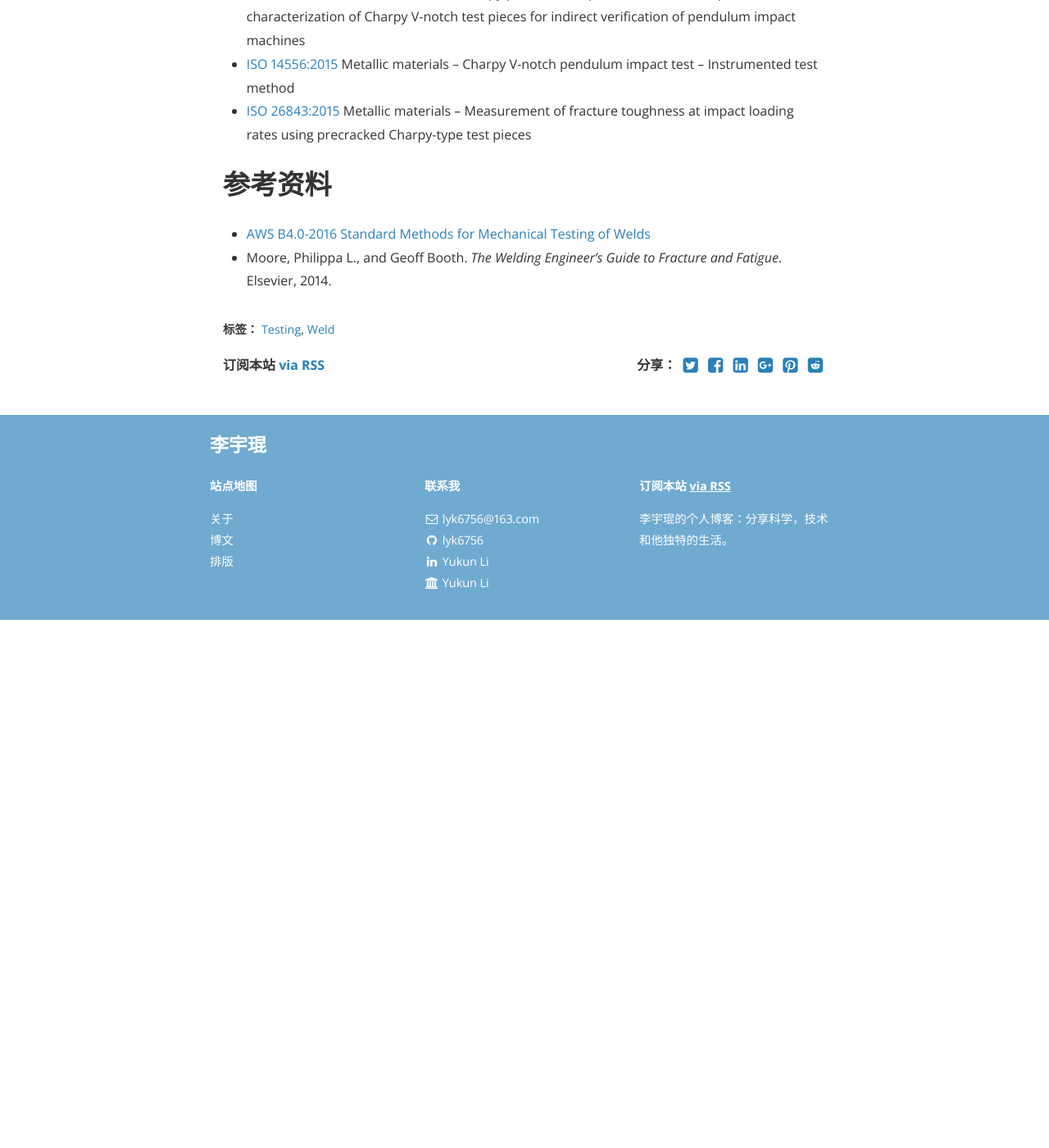
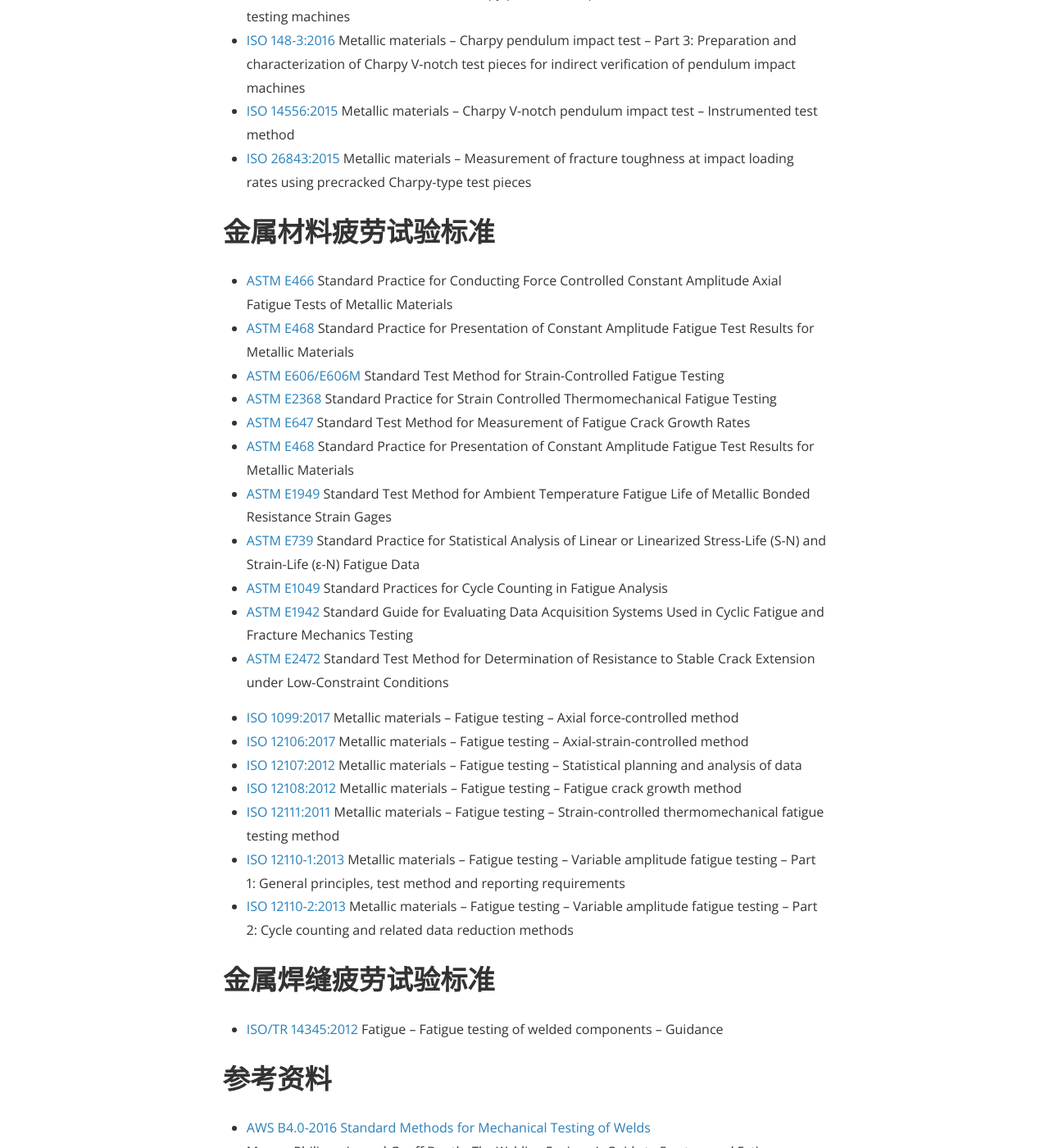
Before and after one commit to lyk6756/lyk6756.github.io, a Jekyll site: the page built from _posts/2018-04-20-Fracture_Test_Standard.md, in a window 1280 px wide and 1400 px high, scrolled down 1877 px. Shown: the whole window at 82% size. Built offline with Jekyll 4.4.1, drawn with Linux system fonts in a browser that asks for light colours; nearby versions of some CDN libraries; comment, search, counter and statistics services are not loaded; before the commit the page ends 2633 px from its top, so only the background shows below that; some of the changed text lies outside the part shown.

Commit message:
add new standards about fatigue

```diff
--- a/_posts/2018-04-20-Fracture_Test_Standard.md
+++ b/_posts/2018-04-20-Fracture_Test_Standard.md
@@ -11,6 +11,7 @@
 
 # 相关专题
 
+* [ASTM Subcommittee E08.05](https://www.astm.org/COMMIT/SUBCOMMIT/E0805.htm) on Cyclic Deformation and Fatigue Crack Formation
 * [ASTM Subcommittee E08.06](https://www.astm.org/COMMIT/SUBCOMMIT/E0806.htm) on Crack Growth Behavior
 * [ASTM Subcommittee E08.07](https://www.astm.org/COMMIT/SUBCOMMIT/E0807.htm) on Fracture Mechanics
 * [ASTM Subcommittee E28.07](https://www.astm.org/COMMIT/SUBCOMMIT/E2807.htm) on Impact Testing
@@ -23,7 +24,7 @@
 
 * [ASTM E1823](https://www.astm.org/Standards/E1823.htm) Standard Terminology Relating to Fatigue and Fracture Testing
 * [ASTM A370](https://www.astm.org/Standards/A370.htm) Standard Test Methods and Definitions for Mechanical Testing of Steel Products
-
+* [ASTM E561](https://www.astm.org/Standards/E561.htm) Standard Test Method for KR Curve Determination
 
 # 金属材料断裂韧性试验标准
 
@@ -56,6 +57,33 @@
 * [ISO 26843:2015](https://www.iso.org/standard/65516.html) Metallic materials -- Measurement of fracture toughness at impact loading rates using precracked Charpy-type test pieces
 
 
+# 金属材料疲劳试验标准
+
+* [ASTM E466](https://www.astm.org/Standards/E466.htm) Standard Practice for Conducting Force Controlled Constant Amplitude Axial Fatigue Tests of Metallic Materials
+* [ASTM E468](https://www.astm.org/Standards/E468.htm) Standard Practice for Presentation of Constant Amplitude Fatigue Test Results for Metallic Materials
+* [ASTM E606/E606M](https://www.astm.org/Standards/E606.htm) Standard Test Method for Strain-Controlled Fatigue Testing
+* [ASTM E2368](https://www.astm.org/Standards/E2368.htm) Standard Practice for Strain Controlled Thermomechanical Fatigue Testing
+* [ASTM E647](https://www.astm.org/Standards/E647.htm) Standard Test Method for Measurement of Fatigue Crack Growth Rates
+* [ASTM E468](https://www.astm.org/Standards/E468.htm) Standard Practice for Presentation of Constant Amplitude Fatigue Test Results for Metallic Materials
+* [ASTM E1949](https://www.astm.org/Standards/E1949.htm) Standard Test Method for Ambient Temperature Fatigue Life of Metallic Bonded Resistance Strain Gages
+* [ASTM E739](https://www.astm.org/Standards/E739.htm) Standard Practice for Statistical Analysis of Linear or Linearized Stress-Life (S-N) and Strain-Life (ε-N) Fatigue Data
+* [ASTM E1049](https://www.astm.org/Standards/E1049.htm) Standard Practices for Cycle Counting in Fatigue Analysis
+* [ASTM E1942](https://www.astm.org/Standards/E1942.htm) Standard Guide for Evaluating Data Acquisition Systems Used in Cyclic Fatigue and Fracture Mechanics Testing
+* [ASTM E2472](https://www.astm.org/Standards/E2472.htm) Standard Test Method for Determination of Resistance to Stable Crack Extension under Low-Constraint Conditions
+
+* [ISO 1099:2017](https://www.iso.org/standard/67847.html) Metallic materials -- Fatigue testing -- Axial force-controlled method
+* [ISO 12106:2017](https://www.iso.org/standard/64687.html) Metallic materials -- Fatigue testing -- Axial-strain-controlled method
+* [ISO 12107:2012](https://www.iso.org/standard/50242.html) Metallic materials -- Fatigue testing -- Statistical planning and analysis of data
+* [ISO 12108:2012](https://www.iso.org/standard/42815.html) Metallic materials -- Fatigue testing -- Fatigue crack growth method
+* [ISO 12111:2011](https://www.iso.org/standard/45583.html) Metallic materials -- Fatigue testing -- Strain-controlled thermomechanical fatigue testing method
+* [ISO 12110-1:2013](https://www.iso.org/standard/54712.html) Metallic materials -- Fatigue testing -- Variable amplitude fatigue testing -- Part 1: General principles, test method and reporting requirements
+* [ISO 12110-2:2013](https://www.iso.org/standard/54713.html) Metallic materials -- Fatigue testing -- Variable amplitude fatigue testing -- Part 2: Cycle counting and related data reduction methods
+
+
+# 金属焊缝疲劳试验标准
+
+* [ISO/TR 14345:2012](https://www.iso.org/standard/24112.html) Fatigue -- Fatigue testing of welded components -- Guidance
+
 # 参考资料
 
 * [AWS B4.0-2016 Standard Methods for Mechanical Testing of Welds](https://pubs.aws.org/p/1675/b402016-standard-methods-for-mechanical-testing-of-welds)
```
